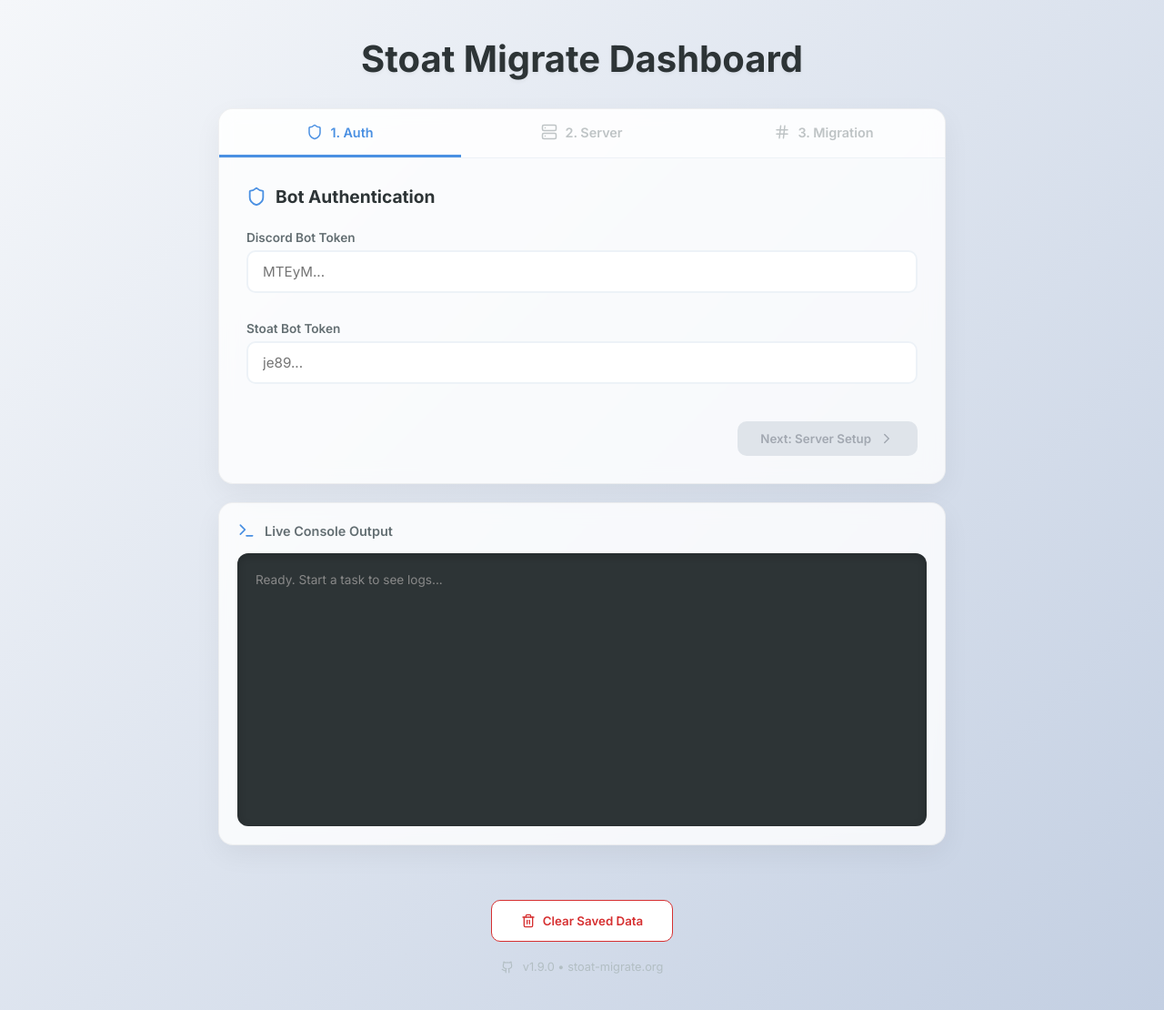
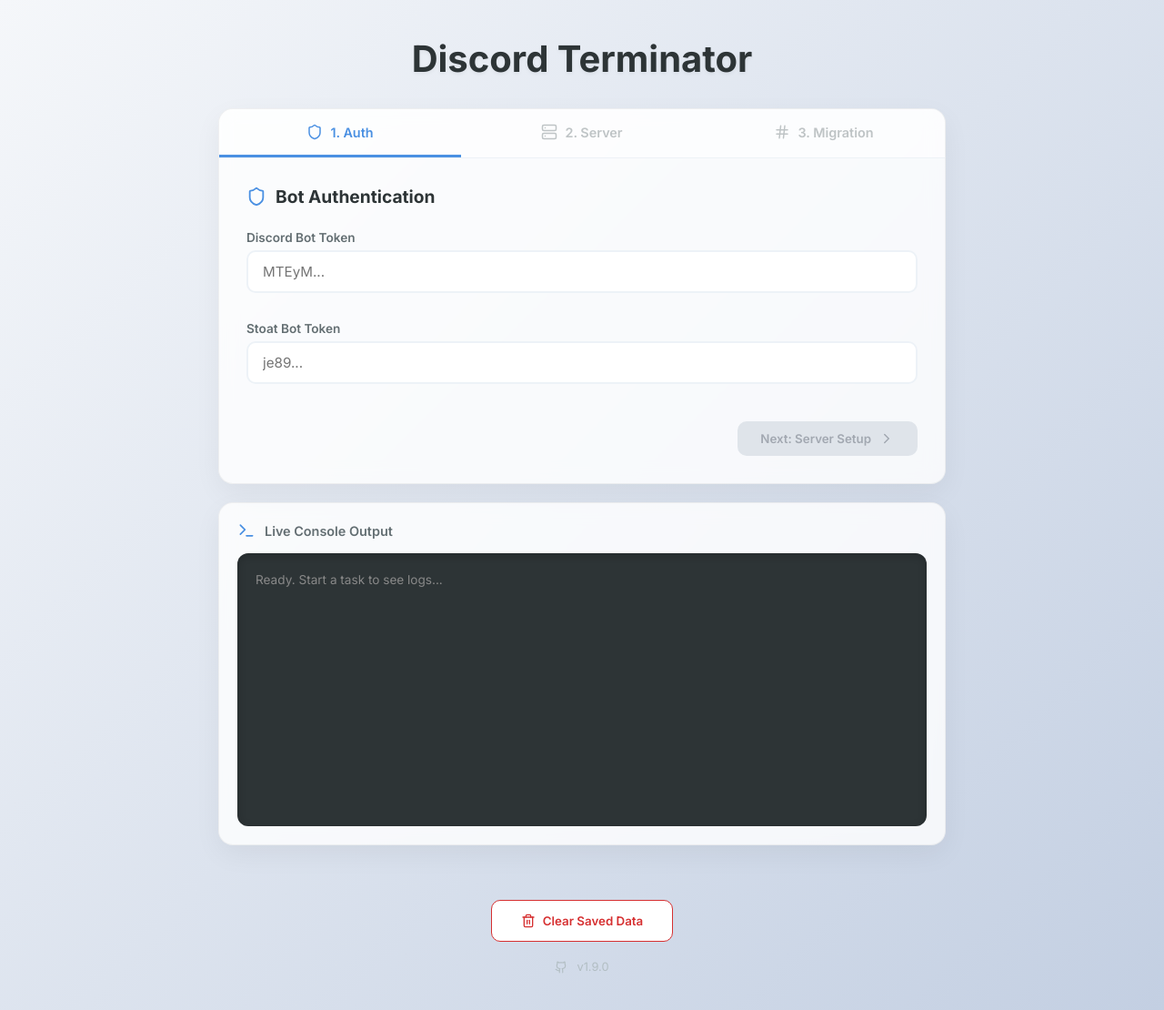
Before and after one commit to rambros3d/stoat-migrate, a React (Vite) app in the folder web/frontend/: page / in a window 1280 px wide. Shown: the whole page at 91% size. Built offline with nearby package versions, Linux system fonts and the light colour scheme.

Commit message:
rebrand to discord terminator

```diff
--- a/web/frontend/index.html
+++ b/web/frontend/index.html
@@ -3,7 +3,7 @@
   <head>
     <meta charset="UTF-8" />
     <meta name="viewport" content="width=device-width, initial-scale=1.0" />
-    <title>Stoat Migrate</title>
+    <title>Discord Terminator</title>
     <link rel="preconnect" href="https://fonts.googleapis.com">
     <link rel="preconnect" href="https://fonts.gstatic.com" crossorigin>
     <link href="https://fonts.googleapis.com/css2?family=Inter:wght@400;500;600;700&display=swap" rel="stylesheet">
--- a/web/frontend/src/App.jsx
+++ b/web/frontend/src/App.jsx
@@ -205,7 +205,7 @@
 
     return (
         <div className="dashboard-container">
-            <motion.h1 initial={{ opacity: 0, y: -20 }} animate={{ opacity: 1, y: 0 }} className="title">Stoat Migrate Dashboard</motion.h1>
+            <motion.h1 initial={{ opacity: 0, y: -20 }} animate={{ opacity: 1, y: 0 }} className="title">Discord Terminator</motion.h1>
 
             <div className="card glass" style={{ width: '100%', maxWidth: '800px', padding: 0, overflow: 'hidden', marginBottom: '20px' }}>
                 <div style={{ display: 'flex', borderBottom: '1px solid #edf2f7', background: 'rgba(255,255,255,0.5)' }}>
@@ -367,7 +367,7 @@
 
             <button className="btn btn-danger" onClick={handleClearData} style={{ marginTop: '40px' }}><Trash2 size={16} /> Clear Saved Data</button>
             <div style={{ marginTop: '20px', color: '#b2bec3', fontSize: '0.8rem', display: 'flex', alignItems: 'center', gap: '10px' }}>
-                <Github size={14} /> <span>v1.9.0 • stoat-migrate.org</span>
+                <Github size={14} /> <span>v1.9.0</span>
             </div>
         </div>
     );
```
